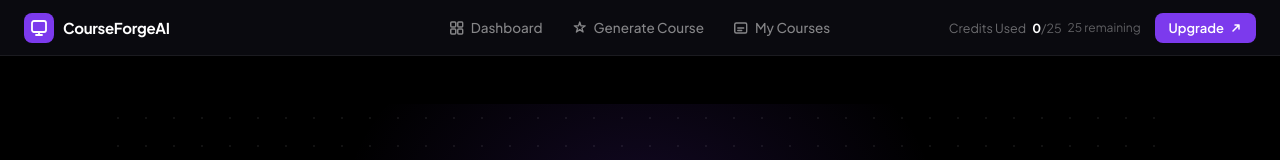
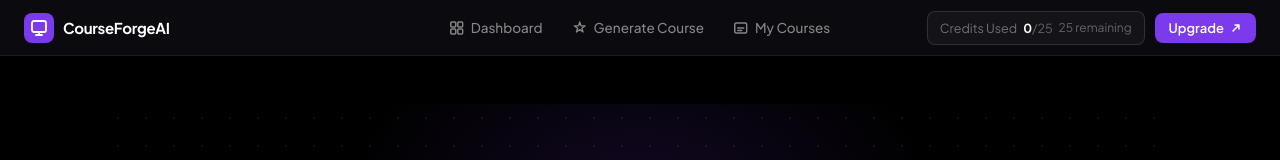
Before and after one commit to evoxaitech/courseforge-ai, a React (Create React App) app: page / in a window 1280 px wide. Shown: the top 160 px of the page. Built offline with nearby package versions, Linux system fonts and the light colour scheme.

Commit message:
fix: navbar credits box + final

```diff
--- a/src/components/Navbar.css
+++ b/src/components/Navbar.css
@@ -84,22 +84,11 @@
     background: rgba(255, 255, 255, 0.06);
 }
 
-/* No active purple - all grey by default */
-.nav-link-active {
-    background: transparent !important;
-    color: rgba(255, 255, 255, 0.5) !important;
-}
-
-.nav-link-active:hover {
-    background: rgba(255, 255, 255, 0.06) !important;
-    color: rgba(255, 255, 255, 0.85) !important;
-}
-
 /* ── Right: Credits + Upgrade ── */
 .navbar-right {
     display: flex;
     align-items: center;
-    gap: 14px;
+    gap: 10px;
     min-width: 200px;
     justify-content: flex-end;
 }
@@ -109,6 +98,10 @@
     align-items: center;
     gap: 6px;
     font-size: 12.5px;
+    border: 1px solid rgba(255, 255, 255, 0.12);
+    border-radius: 8px;
+    padding: 6px 12px;
+    background: rgba(255, 255, 255, 0.04);
 }
 
 .credits-label {
--- a/src/components/Navbar.js
+++ b/src/components/Navbar.js
@@ -1,7 +1,7 @@
 import React from 'react';
 import './Navbar.css';
 
-export default function Navbar({ onNavigate, creditsUsed = 0, totalCredits = 25, currentView }) {
+export default function Navbar({ onNavigate, creditsUsed = 0, totalCredits = 25 }) {
   return (
     <nav className="navbar">
       <div className="navbar-left">
```
